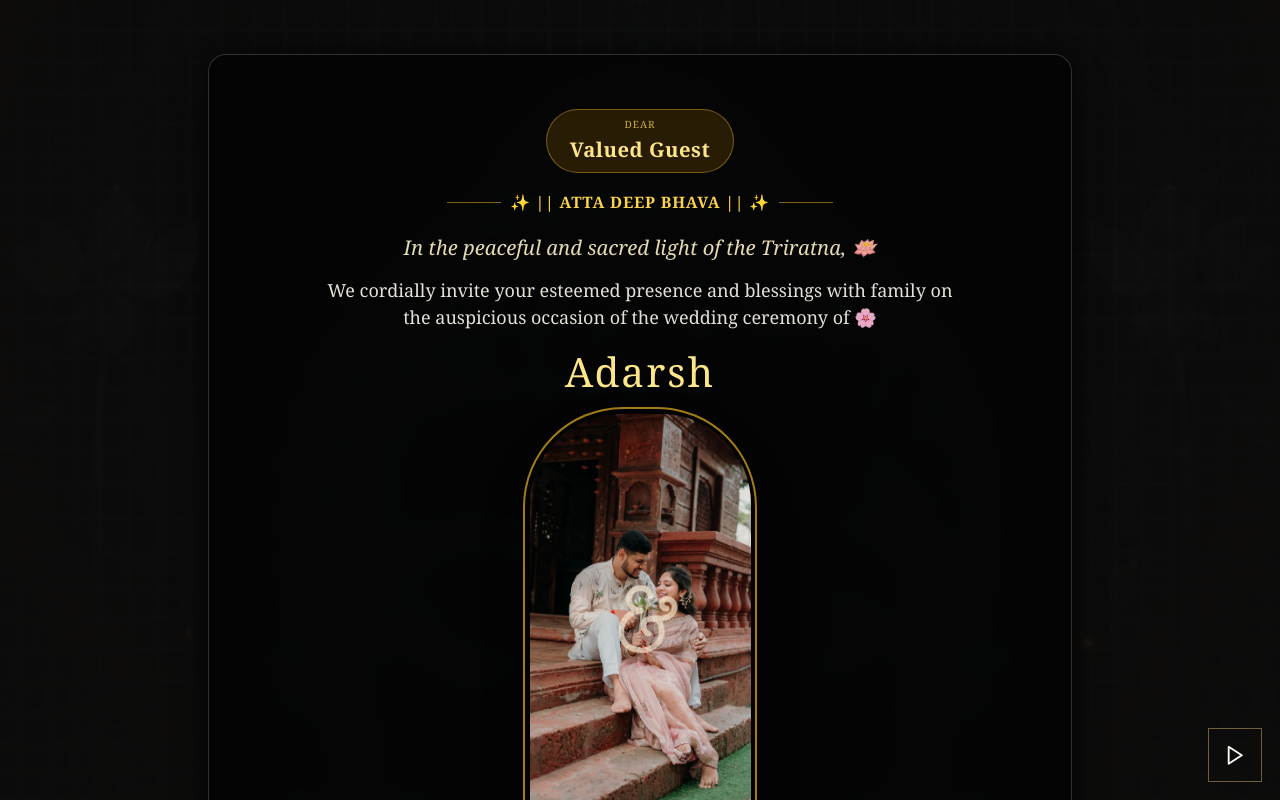
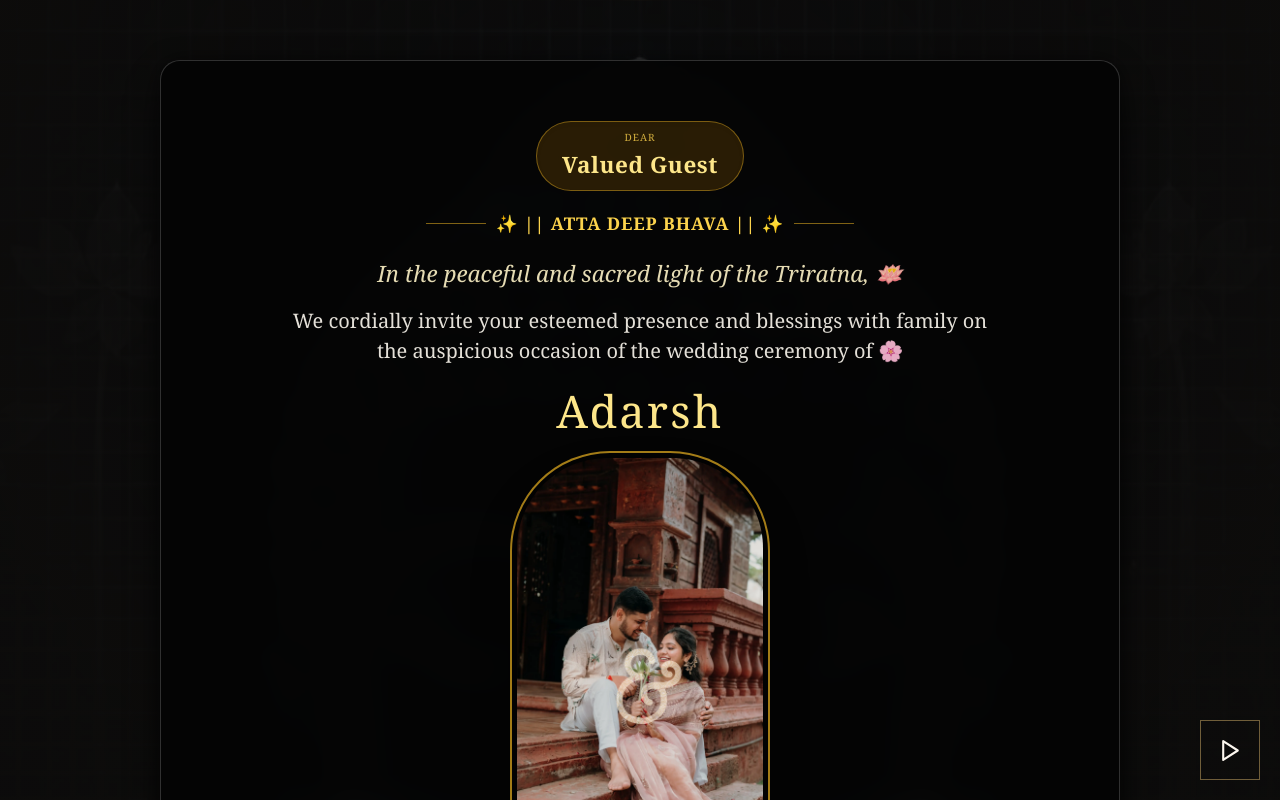
Before and after one commit to Adoniskingx/AD, a React (Vite) app in the folder adarsh-divyansha-wedding/: page / in a window 1280 px wide. Shown: the top 800 px of the page. Built offline with nearby package versions, Linux system fonts and the light colour scheme.

Commit message:
Update font size in index.css
Increased font size from 18px to 20px.

```diff
--- a/adarsh-divyansha-wedding/src/index.css
+++ b/adarsh-divyansha-wedding/src/index.css
@@ -5,7 +5,7 @@
 @layer base {
   html, body {
     @apply bg-[#0D0C0B] text-[#FDF8F0] antialiased selection:bg-amber-200 selection:text-amber-900 min-h-screen m-0 p-0 overflow-x-hidden;
-    font-size: 18px; /* Increased by +2 total from original 16px */
+    font-size: 20px; /* Increased by +4 total from original 16px */
     font-family: ui-serif, Georgia, Cambria, "Times New Roman", Times, serif;
   }
 }
```
